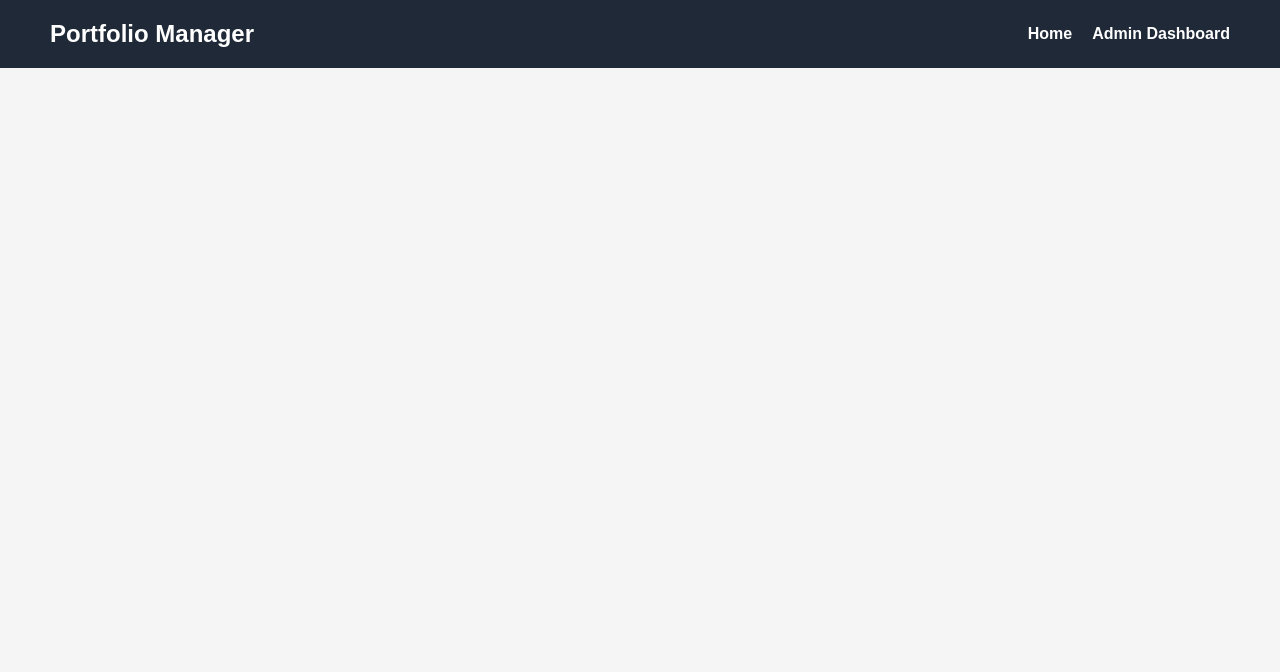
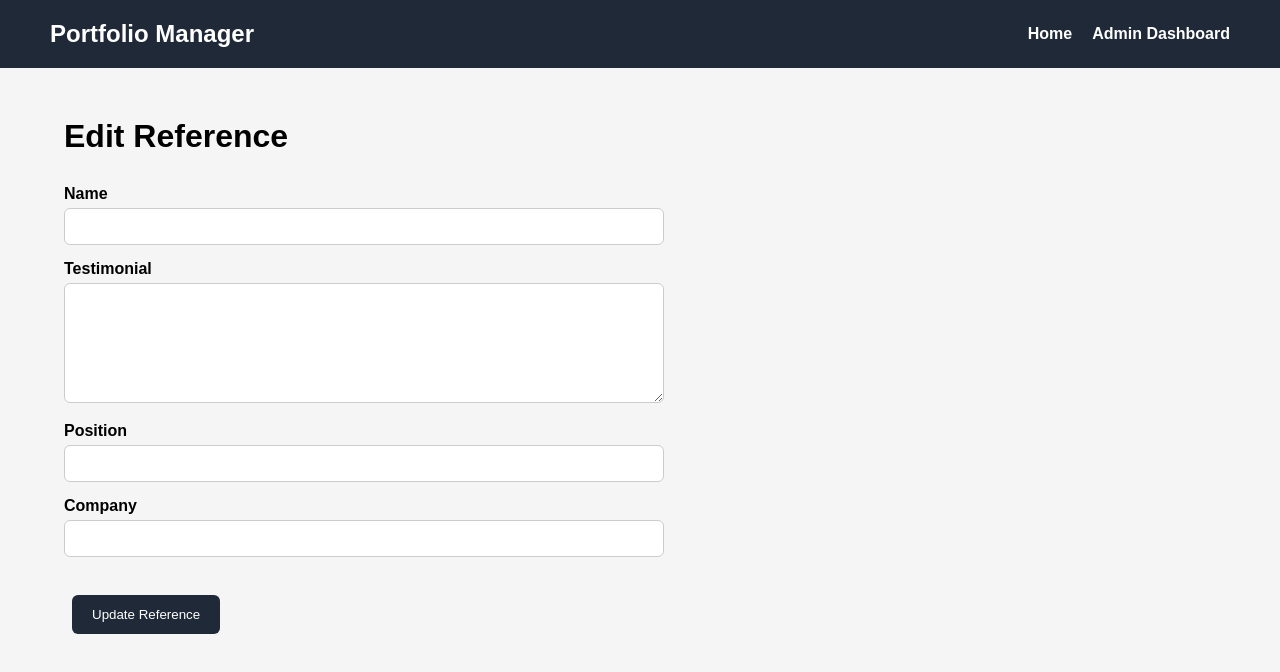
Before and after one commit to fdebugging/COMP229-401, a React (Vite) app in the folder Assignment3/: page /references/edit/1 in a window 1280 px wide. Shown: the top 672 px of the page. Built offline with nearby package versions, Linux system fonts and the light colour scheme; no server answers.

Commit message:
Complete Reference Page

```diff
--- a/Assignment3/src/App.jsx
+++ b/Assignment3/src/App.jsx
@@ -12,6 +12,10 @@ import EditProject from "./projects/EditProject";
 import ServiceList from "./services/ServiceList";
 import AddService from "./services/AddService";
 import EditService from "./services/EditService";
+
+import ReferenceList from "./references/ReferenceList";
+import AddReference from "./references/AddReference";
+import EditReference from "./references/EditReference";
 
 
 function App() {
@@ -38,6 +42,12 @@ function App() {
 
         <Route path="/services/edit/:id" element={<EditService />} />
 
+        <Route path="/references" element={<ReferenceList />} />
+
+        <Route path="/references/add" element={<AddReference />} />
+
+        <Route path="/references/edit/:id" element={<EditReference />} />
+
       </Routes>
 
     </Router>
--- a/Assignment3/src/references/AddReference.jsx
+++ b/Assignment3/src/references/AddReference.jsx
@@ -0,0 +1,83 @@
+import { useState } from "react";
+import { useNavigate } from "react-router-dom";
+import api from "../api/api";
+
+function AddReference() {
+  const navigate = useNavigate();
+
+  const [reference, setReference] = useState({
+    name: "",
+    testimonial: "",
+    position: "",
+    company: "",
+  });
+
+  const handleChange = (e) => {
+    setReference({
+      ...reference,
+      [e.target.name]: e.target.value,
+    });
+  };
+
+  const handleSubmit = async (e) => {
+    e.preventDefault();
+
+    try {
+      await api.post("/references", reference);
+      navigate("/references");
+    } catch (error) {
+      console.error(error);
+      alert("Failed to add reference.");
+    }
+  };
+
+  return (
+    <div className="container">
+      <h1>Add Reference</h1>
+
+      <form onSubmit={handleSubmit}>
+        <label>Name</label>
+        <input
+          type="text"
+          name="name"
+          value={reference.name}
+          onChange={handleChange}
+          required
+        />
+
+        <label>Testimonial</label>
+        <textarea
+          name="testimonial"
+          value={reference.testimonial}
+          onChange={handleChange}
+          required
+        />
+
+        <label>Position</label>
+        <input
+          type="text"
+          name="position"
+          value={reference.position}
+          onChange={handleChange}
+          required
+        />
+
+        <label>Company</label>
+        <input
+          type="text"
+          name="company"
+          value={reference.company}
+          onChange={handleChange}
+          required
+        />
+
+        <br />
+        <br />
+
+        <button type="submit">Save Reference</button>
+      </form>
+    </div>
+  );
+}
+
+export default AddReference;
--- a/Assignment3/src/references/EditReference.jsx
+++ b/Assignment3/src/references/EditReference.jsx
@@ -0,0 +1,103 @@
+import { useEffect, useState } from "react";
+import { useNavigate, useParams } from "react-router-dom";
+import api from "../api/api";
+
+function EditReference() {
+  const { id } = useParams();
+  const navigate = useNavigate();
+
+  const [reference, setReference] = useState({
+    name: "",
+    testimonial: "",
+    position: "",
+    company: "",
+  });
+
+  useEffect(() => {
+    loadReference();
+  }, []);
+
+  async function loadReference() {
+    try {
+      const response = await api.get(`/references/${id}`);
+
+      setReference({
+        name: response.data.data.name,
+        testimonial: response.data.data.testimonial,
+        position: response.data.data.position,
+        company: response.data.data.company,
+      });
+    } catch (error) {
+      console.error(error);
+    }
+  }
+
+  const handleChange = (e) => {
+    setReference({
+      ...reference,
+      [e.target.name]: e.target.value,
+    });
+  };
+
+  const handleSubmit = async (e) => {
+    e.preventDefault();
+
+    try {
+      await api.put(`/references/${id}`, reference);
+      navigate("/references");
+    } catch (error) {
+      console.error(error);
+      alert("Failed to update reference.");
+    }
+  };
+
+  return (
+    <div className="container">
+      <h1>Edit Reference</h1>
+
+      <form onSubmit={handleSubmit}>
+        <label>Name</label>
+        <input
+          type="text"
+          name="name"
+          value={reference.name}
+          onChange={handleChange}
+          required
+        />
+
+        <label>Testimonial</label>
+        <textarea
+          name="testimonial"
+          value={reference.testimonial}
+          onChange={handleChange}
+          required
+        />
+
+        <label>Position</label>
+        <input
+          type="text"
+          name="position"
+          value={reference.position}
+          onChange={handleChange}
+          required
+        />
+
+        <label>Company</label>
+        <input
+          type="text"
+          name="company"
+          value={reference.company}
+          onChange={handleChange}
+          required
+        />
+
+        <br />
+        <br />
+
+        <button type="submit">Update Reference</button>
+      </form>
+    </div>
+  );
+}
+
+export default EditReference;
--- a/Assignment3/src/references/ReferenceList.jsx
+++ b/Assignment3/src/references/ReferenceList.jsx
@@ -0,0 +1,84 @@
+import { useEffect, useState } from "react";
+import { Link } from "react-router-dom";
+import api from "../api/api";
+
+function ReferenceList() {
+  const [references, setReferences] = useState([]);
+
+  const loadReferences = async () => {
+    try {
+      const response = await api.get("/references");
+      setReferences(response.data.data);
+    } catch (error) {
+      console.error(error);
+    }
+  };
+
+  useEffect(() => {
+    loadReferences();
+  }, []);
+
+  const deleteReference = async (id) => {
+    if (!window.confirm("Delete this reference?")) return;
+
+    try {
+      await api.delete(`/references/${id}`);
+      loadReferences();
+    } catch (error) {
+      console.error(error);
+    }
+  };
+
+  return (
+    <div className="container">
+      <div className="page-header">
+        <h1>References</h1>
+
+        <Link className="add-btn" to="/references/add">
+          Add Reference
+        </Link>
+      </div>
+
+      <table>
+        <thead>
+          <tr>
+            <th>Name</th>
+            <th>Testimonial</th>
+            <th>Position</th>
+            <th>Company</th>
+            <th>Actions</th>
+          </tr>
+        </thead>
+
+        <tbody>
+          {references.map((reference) => (
+            <tr key={reference.id}>
+              <td>{reference.name}</td>
+              <td>{reference.testimonial}</td>
+              <td>{reference.position}</td>
+              <td>{reference.company}</td>
+
+              <td>
+                <Link
+                  className="edit-btn"
+                  to={`/references/edit/${reference.id}`}
+                >
+                  Edit
+                </Link>
+
+                <button
+                  className="delete-btn"
+                  onClick={() => deleteReference(reference.id)}
+                >
+                  Delete
+                </button>
+              </td>
+            </tr>
+          ))}
+        </tbody>
+      </table>
+    </div>
+  );
+}
+
+export default ReferenceList;
```
